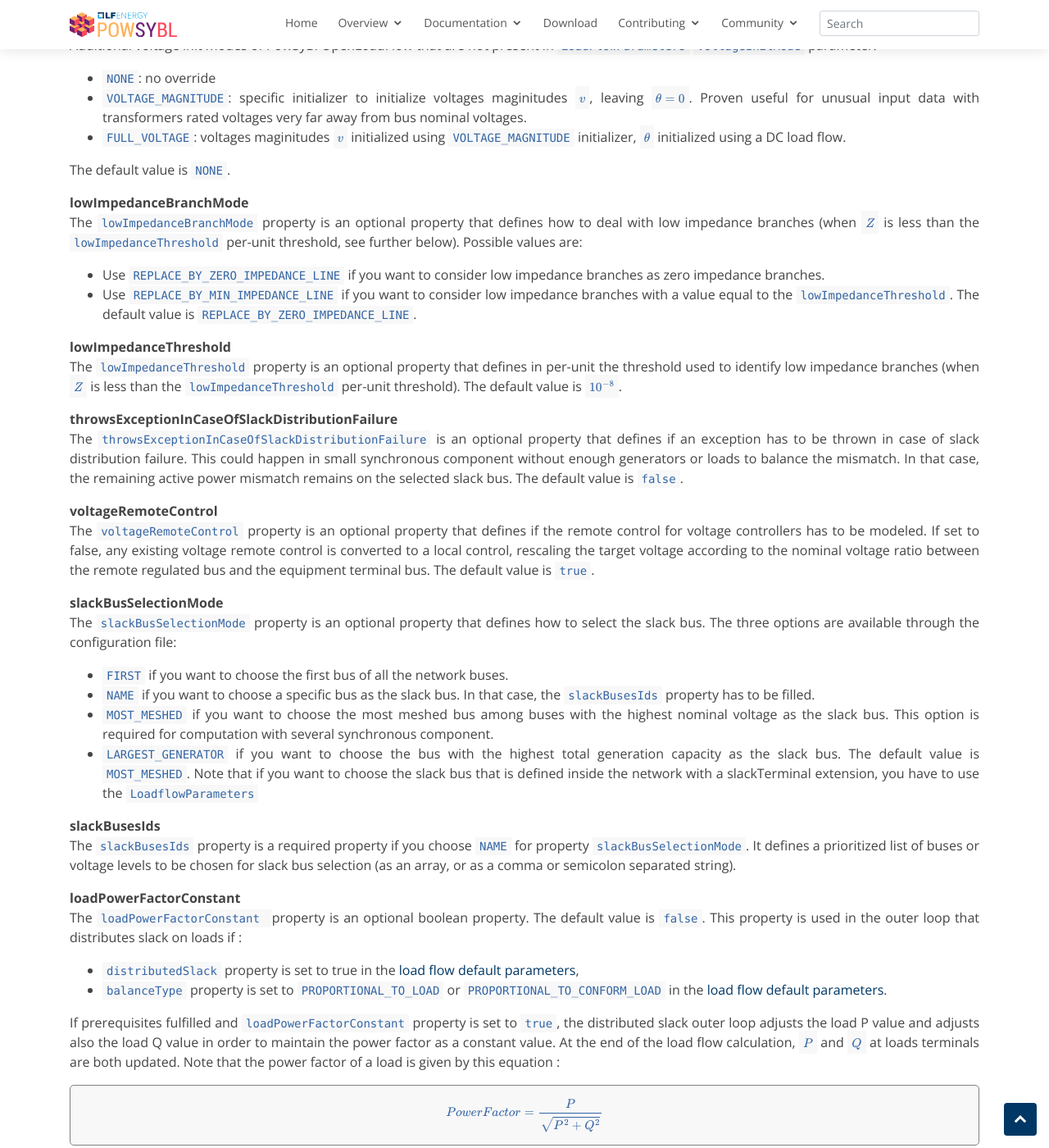
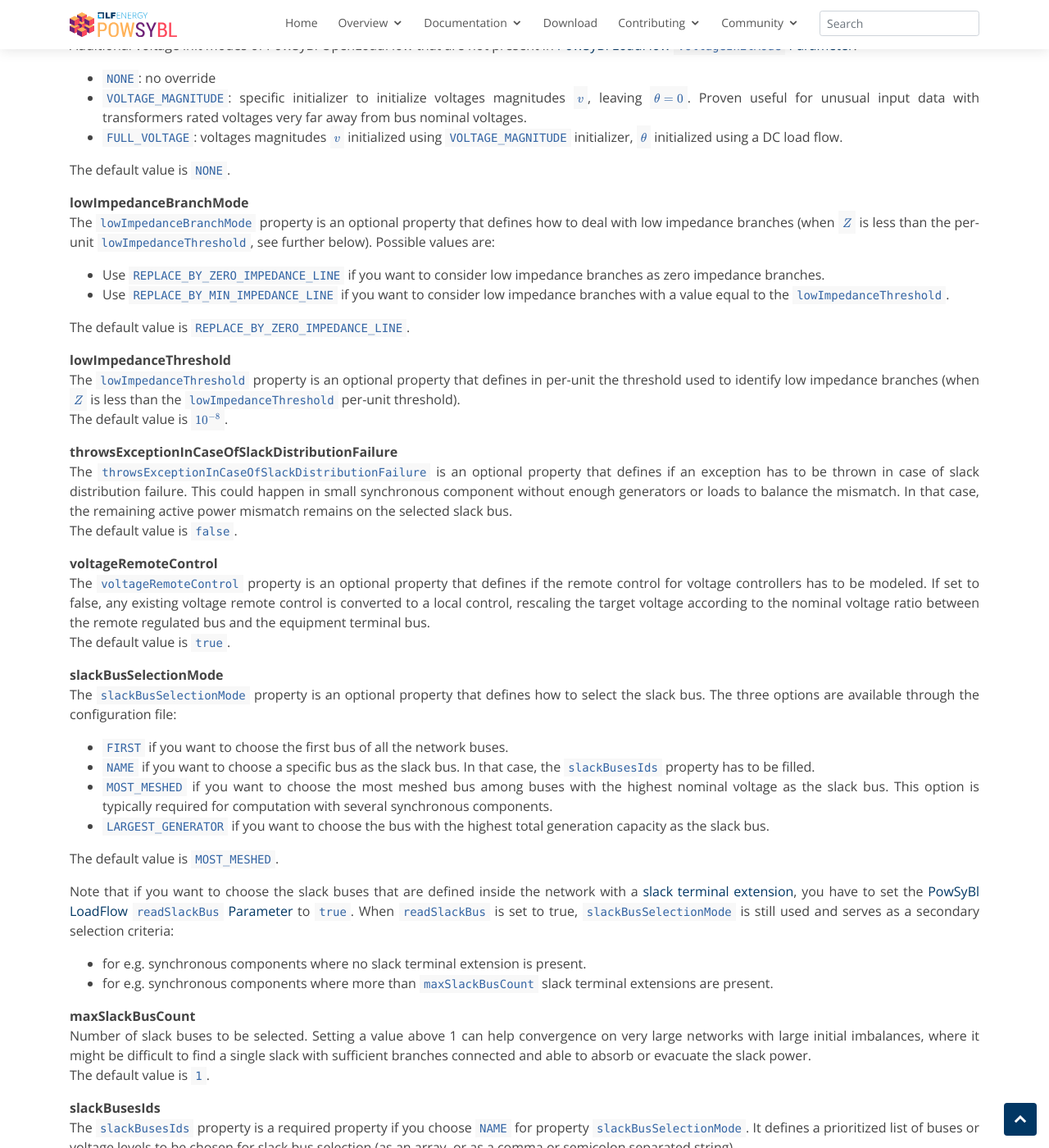
Before and after one commit to powsybl/powsybl.github.io, a Jekyll site: the page built from pages/documentation/simulation/powerflow/openlf.md, in a window 1280 px wide and 1400 px high, scrolled down 4580 px. Shown: the whole window at 82% size. Built offline with Jekyll 4.4.1, drawn with Linux system fonts in a browser that asks for light colours; our own code applies the rules of GitHub Pages for plain Markdown files; some of the changed text lies outside the part shown.

Commit message:
fixes, formatting, some additions
Signed-off-by: Damien Jeandemange <damien.jeandemange@artelys.com>

```diff
--- a/pages/documentation/simulation/powerflow/openlf.md
+++ b/pages/documentation/simulation/powerflow/openlf.md
@@ -156,23 +156,26 @@
 ### Specific parameters
 
 **voltageInitModeOverride**
-Additional voltage init modes of PowSyBl OpenLoadFlow that are not present in `LoadFlowParameters` `voltageInitMode` parameter:
+Additional voltage init modes of PowSyBl OpenLoadFlow that are not present in [PowSyBl LoadFlow `voltageInitMode` Parameter](index.md#available-parameters):
 - `NONE`: no override
-- `VOLTAGE_MAGNITUDE`: specific initializer to initialize voltages maginitudes $$v$$, leaving $$\theta=0$$. Proven useful for
+- `VOLTAGE_MAGNITUDE`: specific initializer to initialize voltages magnitudes $$v$$, leaving $$\theta=0$$. Proven useful for
 unusual input data with transformers rated voltages very far away from bus nominal voltages.
-- `FULL_VOLTAGE`: voltages maginitudes $$v$$ initialized using `VOLTAGE_MAGNITUDE` initializer, $$\theta$$ initialized using a DC load flow.
+- `FULL_VOLTAGE`: voltages magnitudes $$v$$ initialized using `VOLTAGE_MAGNITUDE` initializer, $$\theta$$ initialized using a DC load flow.
 
 The default value is `NONE`.
 
 **lowImpedanceBranchMode**
-The `lowImpedanceBranchMode` property is an optional property that defines how to deal with low impedance branches (when $$Z$$ is less than the `lowImpedanceThreshold` per-unit threshold, see further below).
+The `lowImpedanceBranchMode` property is an optional property that defines how to deal with low impedance branches
+(when $$Z$$ is less than the per-unit `lowImpedanceThreshold`, see further below).
 Possible values are:
 - Use `REPLACE_BY_ZERO_IMPEDANCE_LINE` if you want to consider low impedance branches as zero impedance branches.
 - Use `REPLACE_BY_MIN_IMPEDANCE_LINE` if you want to consider low impedance branches with a value equal to the `lowImpedanceThreshold`.
+
 The default value is `REPLACE_BY_ZERO_IMPEDANCE_LINE`.
 
 **lowImpedanceThreshold**
-The `lowImpedanceThreshold` property is an optional property that defines in per-unit the threshold used to identify low impedance branches (when $$Z$$ is less than the `lowImpedanceThreshold` per-unit threshold).
+The `lowImpedanceThreshold` property is an optional property that defines in per-unit the threshold used to identify low impedance branches
+(when $$Z$$ is less than the `lowImpedanceThreshold` per-unit threshold).
 The default value is $$10^{-8}$$.
 
 **throwsExceptionInCaseOfSlackDistributionFailure**
@@ -191,19 +194,34 @@
 The `slackBusSelectionMode` property is an optional property that defines how to select the slack bus. The three options are available through the configuration file:
 - `FIRST` if you want to choose the first bus of all the network buses.
 - `NAME` if you want to choose a specific bus as the slack bus. In that case, the `slackBusesIds` property has to be filled.
-- `MOST_MESHED` if you want to choose the most meshed bus among buses with the highest nominal voltage as the slack bus. This option is required for computation with several synchronous component.
+- `MOST_MESHED` if you want to choose the most meshed bus among buses with the highest nominal voltage as the slack bus.
+This option is typically required for computation with several synchronous components.
 - `LARGEST_GENERATOR` if you want to choose the bus with the highest total generation capacity as the slack bus.
+
 The default value is `MOST_MESHED`.
-Note that if you want to choose the slack bus that is defined inside the network with a slackTerminal extension, you have to use the `LoadflowParameters`
+
+Note that if you want to choose the slack buses that are defined inside the network with
+a [slack terminal extension](../../grid/model/extensions.md#slack-terminal),
+you have to set the [PowSyBl LoadFlow `readSlackBus` Parameter](index.md#available-parameters) to `true`.
+When `readSlackBus` is set to true, `slackBusSelectionMode` is still used and serves as a secondary selection criteria:
+- for e.g. synchronous components where no slack terminal extension is present.
+- for e.g. synchronous components where more than `maxSlackBusCount` slack terminal extensions are present.
+
+**maxSlackBusCount**
+Number of slack buses to be selected. Setting a value above 1 can help convergence on very large networks with large initial imbalances,
+where it might be difficult to find a single slack with sufficient branches connected and able to absorb or evacuate the slack power.
+The default value is `1`.
 
 **slackBusesIds**
 The `slackBusesIds` property is a required property if you choose `NAME` for property `slackBusSelectionMode`.
 It defines a prioritized list of buses or voltage levels to be chosen for slack bus selection (as an array, or as a comma or semicolon separated string).
 
 **loadPowerFactorConstant**
-The `loadPowerFactorConstant ` property is an optional boolean property. The default value is `false`. This property is used in the outer loop that distributes slack on loads if :
+The `loadPowerFactorConstant ` property is an optional boolean property. This property is used in the outer loop that distributes slack on loads if :
 - `distributedSlack` property is set to true in the [load flow default parameters](index.md#available-parameters),
 - `balanceType` property is set to `PROPORTIONAL_TO_LOAD` or `PROPORTIONAL_TO_CONFORM_LOAD` in the [load flow default parameters](index.md#available-parameters).
+
+The default value is `false`.
 
 If prerequisites fulfilled and `loadPowerFactorConstant` property is set to `true`, the distributed slack outer loop adjusts the load P value and adjusts also the load Q value in order to maintain the power factor as a constant value.
 At the end of the load flow calculation, $$P$$ and $$Q$$ at loads terminals are both updated. Note that the power factor of a load is given by this equation :
@@ -242,11 +260,13 @@
 The default value is $$1 MW$$.
 
 **voltagePerReactivePowerControl**
-Whether simulation of SVCs slope should be enabled (See `voltage per reactive power control` extension).
+Whether simulation of static VAR compensators slope should be enabled
+(See [voltage per reactive power control extension](../../grid/model/extensions.md#voltage-per-reactive-power-control)).
 The default value is `false`.
 
 **reactivePowerRemoteControl**
-Whether simulation of generators reactive power remote control should be enabled (See `remote reactive power control` extension).
+Whether simulation of generators reactive power remote control should be enabled
+(See [remote reactive power control](../../grid/model/extensions.md#remote-reactive-power-control)).
 The default value is `false`.
 
 **maxNewtonRaphsonIterations**
@@ -349,10 +335,13 @@
 The default value is `MAX`.
 
 **networkCacheEnabled**
+This parameter is used to run fast simulations by applying incremental changes made to the network to
+OpenLoadFlow internal state.
+
 The default value is `false`.
 
 **svcVoltageMonitoring**
-Whether simulation of SVCs voltage monitoring should be enabled.
+Whether simulation of static VAR compensators voltage monitoring should be enabled.
 The default value is `true`.
 
 **stateVectorScalingMode**
@@ -375,13 +359,13 @@
 The default value is `false`.
 
 **reactiveLimitsMaxPqPvSwitch**
-When `useReactiveLimits` is set to `true`, this parameters is used to limit the number of times an equipment performing voltage regulation
+When `useReactiveLimits` is set to `true`, this parameter is used to limit the number of times an equipment performing voltage control
 is switching from and to PV or PQ type. After this number of PQ/PV type switch, the equipment will not change PV/PQ type anymore.
 The default value is `3`.
 
 **phaseShifterControlMode**
-- `CONTINUOUS_WITH_DISCRETISATION`:
-- `INCREMENTAL`:
+- `CONTINUOUS_WITH_DISCRETISATION`: phase shifter control is solved by the Newton-Raphson inner-loop.
+- `INCREMENTAL`: phase shifter control is solved in the outer-loop
 
 The default value is `CONTINUOUS_WITH_DISCRETISATION`.
 
```
Also changed, not shown: other parts of pages/documentation/simulation/powerflow/openlf.md (+8 -48 lines), pages/documentation/simulation/powerflow/index.md (+19 -11 lines).
